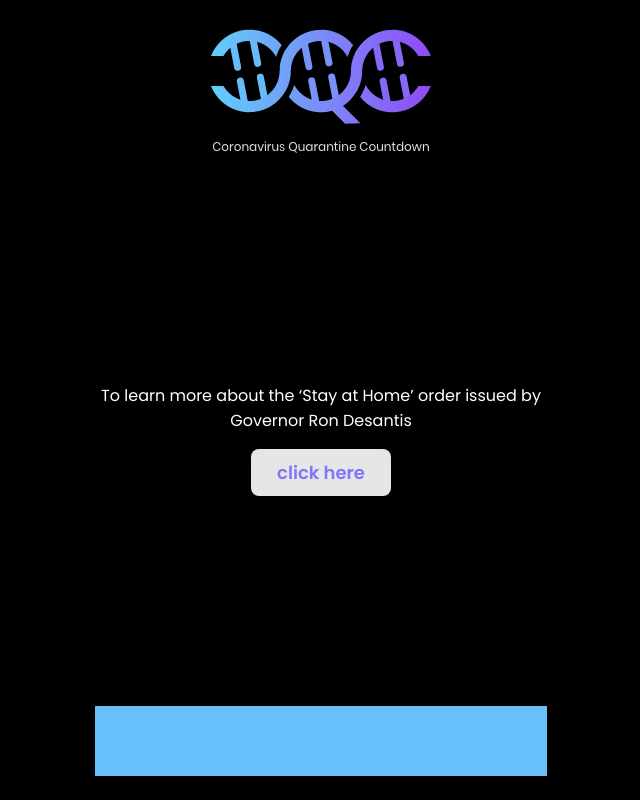
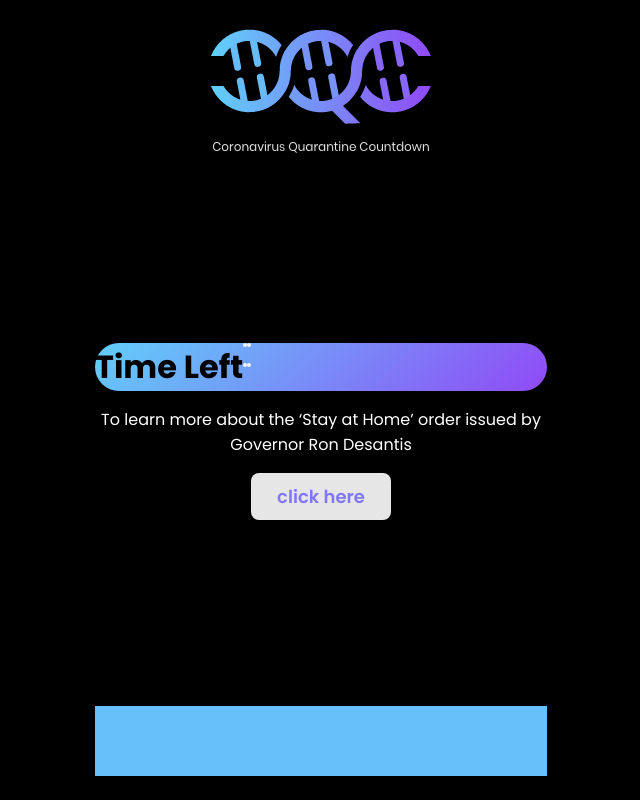
Before and after one commit to schwiftycode/fl-coronavirus-countdown, a React (Create React App) app: page / in a window 1280 px wide. Shown: the whole page, without its empty margins (319-959 px from the left). Built offline with nearby package versions, Linux system fonts and the light colour scheme.

Commit message:
Working on Timer Component

```diff
--- /dev/null
+++ b/src/components/Tick/style.scss
@@ -0,0 +1,3 @@
+.Tick {
+
+}
--- a/src/components/Timer/index.jsx
+++ b/src/components/Timer/index.jsx
@@ -5,7 +5,14 @@ import './style.scss'
 const Timer = props => {
     return (
         <div className="Timer">
-
+            <h1>Time Left</h1>
+            {/* Tick */}
+            {/* Colon */}
+            <div className="colon" />
+            {/* Tick */}
+            {/* Colon */}
+            <div className="colon" />
+            {/* Tick */}
         </div>
     )
 }
--- a/src/components/Timer/style.scss
+++ b/src/components/Timer/style.scss
@@ -1,3 +1,40 @@
 .Timer {
+    display: flex;
+    flex-direction: row;
+    background: rgb(97, 207, 249);
+    background: -moz-linear-gradient(135deg, rgba(97, 207, 249, 1) 0%, rgba(144, 74, 246, 1) 100%);
+    background: -webkit-linear-gradient(135deg, rgba(97, 207, 249, 1) 0%, rgba(144, 74, 246, 1) 100%);
+    background: linear-gradient(135deg, rgba(97, 207, 249, 1) 0%, rgba(144, 74, 246, 1) 100%);
+    filter: progid:DXImageTransform.Microsoft.gradient(startColorstr="#61cff9",endColorstr="#904af6",GradientType=1);
+    border-radius: 24px;
 
+    .colon {
+        width: 4px;
+        height: 24px;
+        position: relative;
+
+        &:before {
+            content: " ";
+            position: absolute;
+            top: 0;
+            left: 0;
+            right: 0;
+            width: 4px;
+            height: 4px;
+            background-color: rgba(255, 255, 255, 0.9);
+            border-radius: 500px;
+        }
+
+        &:after {
+            content: " ";
+            position: absolute;
+            bottom: 0;
+            left: 0;
+            right: 0;
+            width: 4px;
+            height: 4px;
+            background-color: rgba(255, 255, 255, 0.9);
+            border-radius: 500px;
+        }
+    }
 }
--- /dev/null
+++ b/src/components/index.jsx
@@ -0,0 +1,5 @@
+import Timer from './Timer'
+
+export {
+    Timer
+}
--- a/src/screens/Home.jsx
+++ b/src/screens/Home.jsx
@@ -1,4 +1,5 @@
 import React from 'react'
+import { Timer } from '../components'
 
 const Home = props => {
     return (
@@ -7,6 +8,7 @@ const Home = props => {
             <img className="logo" src={require('../assets/images/cqc-logo.png')} />
             <div className="content">
                 {/* Timer Component */}
+                <Timer />
                 {/* Info Text */}
                 <p>To learn more about the ‘Stay at Home’ order issued by Governor Ron Desantis</p>
                 {/* Info Button */}
```
Also changed, not shown: src/components/Tick/index.jsx (added, +25 -0 lines).
